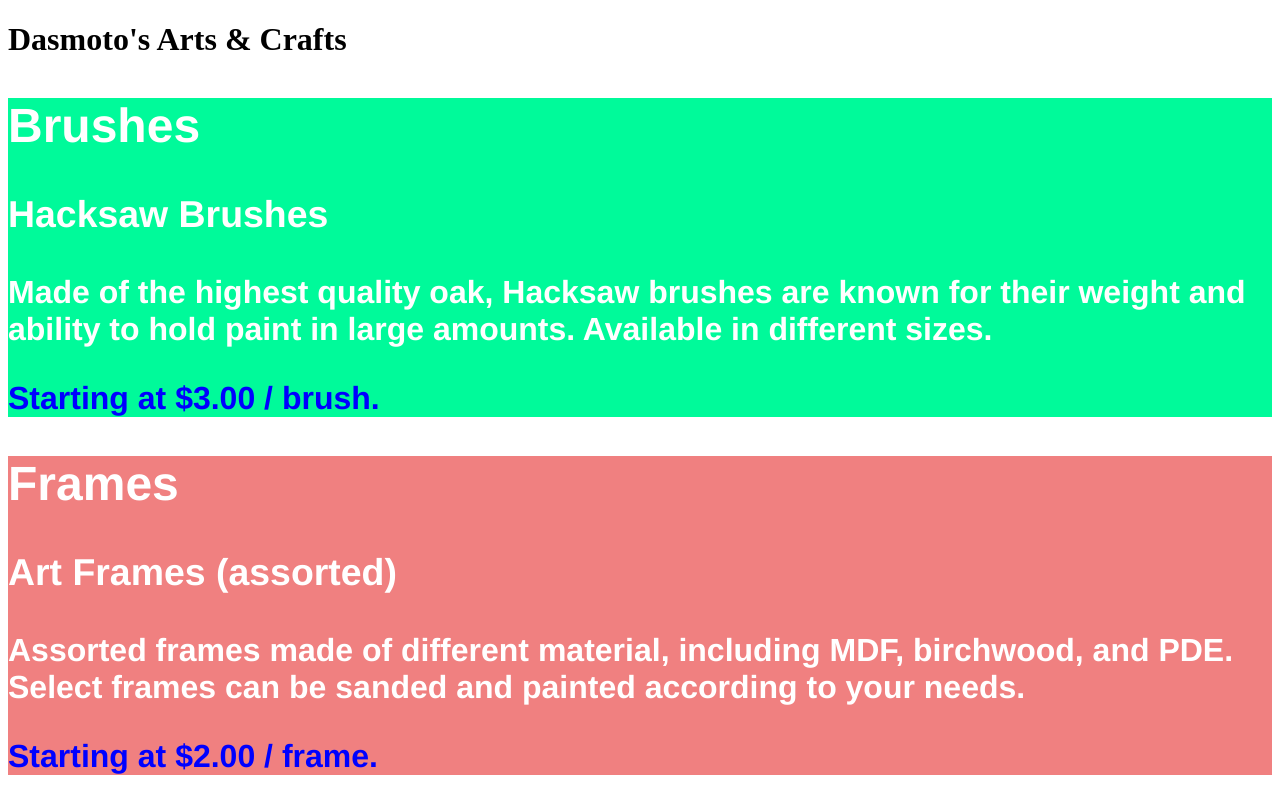
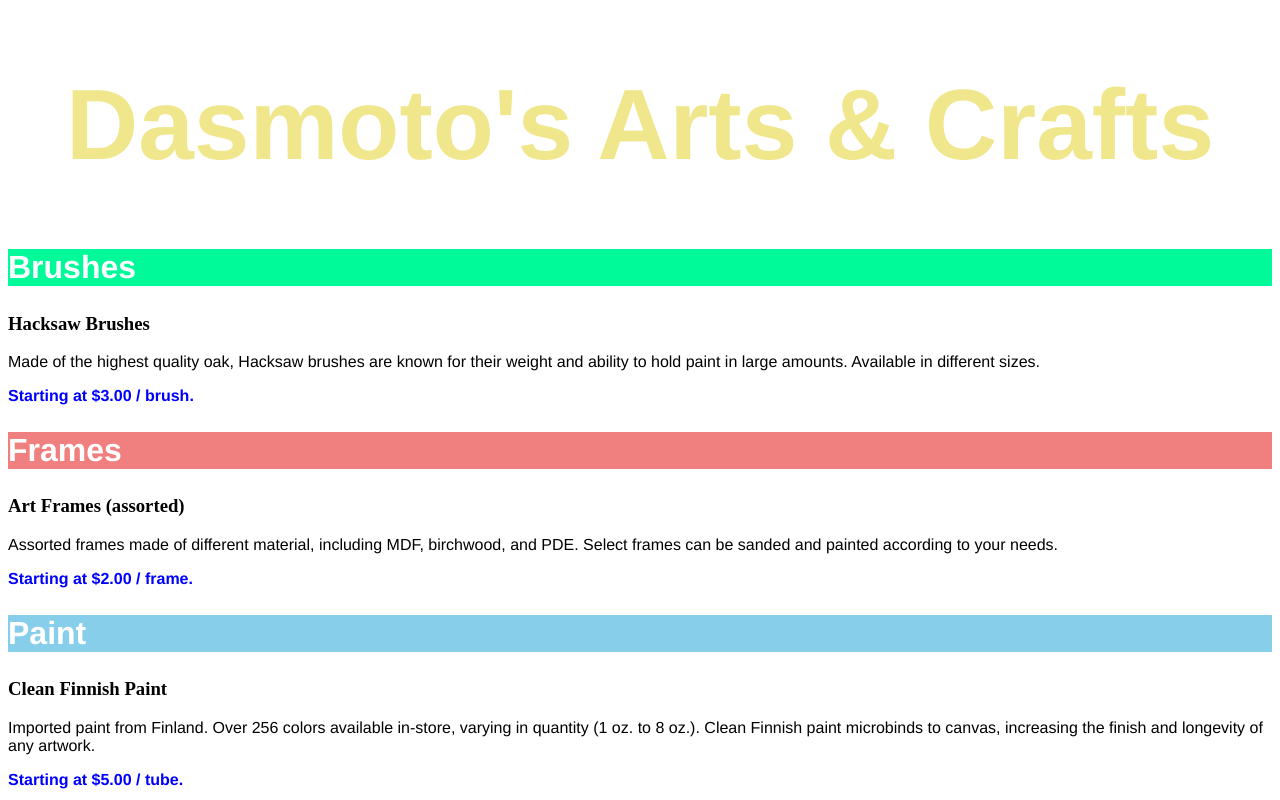
Before and after one commit to pickledbroccoli/dasmoto-crafts-website, a plain HTML site: page index.html in a window 1280 px wide. Shown: the top 800 px of the page. Drawn offline with Linux system fonts and the light colour scheme.

Commit message:
fix id reference and class levels

```diff
--- a/style.css
+++ b/style.css
@@ -1,4 +1,4 @@
-.banner {
+#banner {
     font-family: Helvetica;
     font-size: 100px;
     font-weight: bold;
@@ -6,22 +6,22 @@
     text-align: center
 }
 
-.sale-item {
+.sale-item h2{
     font-family: Helvetica;
     font-size: 32px;
     font-weight: bold;
     color: white;
 }
 
-.brushes {
+.brushes h2{
     background-color: mediumspringgreen;
 }
 
-.frames {
+.frames h2{
     background-color: lightcoral;
 }
 
-.paint {
+.paint h2{
     background-color: skyblue;
 }
 
```
